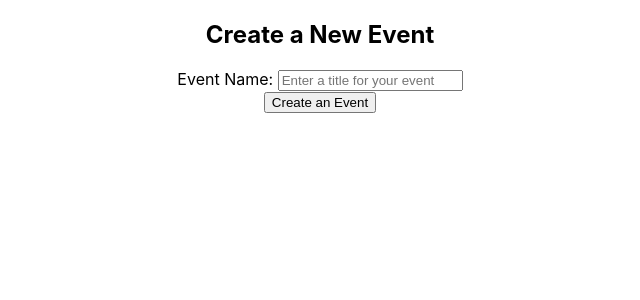
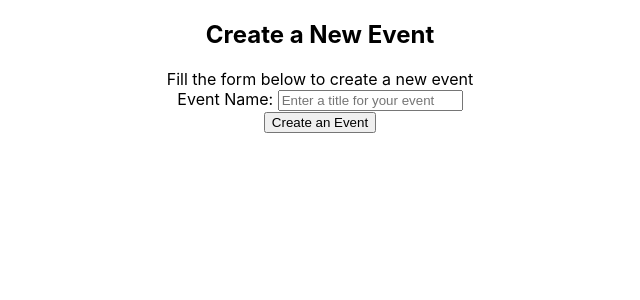
Before and after one commit to stacktracehq/event-reg-mini-project, a React (Create React App) app in the folder frontend/: page / in a window 1280 px wide. Shown: the top 300 px of the page, without its empty margins (320-960 px from the left). Built offline with nearby package versions, Linux system fonts and the light colour scheme.

Commit message:
Form captures event name value
Form shows the event name and outputs the value to the console

```diff
--- a/frontend/src/components/Form/Form.tsx
+++ b/frontend/src/components/Form/Form.tsx
@@ -4,22 +4,63 @@ export interface Values {
     event_name: string;
 }
 
-export class Form extends React.Component {
+export interface FormState {
+    [key: string]: any;
+    values: Values[];
+    submitSuccess: boolean;
+}
+
+export class Form extends React.Component<{}, FormState> {
     constructor(props: any) {
         super(props);
         this.state = {
-            event_name: ""
+            event_name: "",
+            values: [],
+            submitSuccess: false,
         }
     }
 
+    private processFormSubmission = (e: React.FormEvent<HTMLFormElement>): void => {
+        e.preventDefault();
+        const formData = {
+            event_name: this.state.event_name,
+        }
+        this.setState({ submitSuccess: true, values: [...this.state.values, formData]});
+        console.log("Event Name: " + this.state.event_name);
+    }
+
+    private handleInputChanges = (e: React.FormEvent<HTMLInputElement>) => {
+        e.preventDefault();
+        this.setState({
+            [e.currentTarget.name]: e.currentTarget.value,
+        })
+    }
+
     public render() {
+        const { submitSuccess} = this.state;
         return (
             <div>
                 <h2>Create a New Event</h2>
-                <form>
+                {!submitSuccess && (
+                      <div className="alert alert-info" role="alert">
+                          Fill the form below to create a new event
+                  </div>
+                  )}
+                  {submitSuccess && (
+                      <div className="alert alert-info" role="alert">
+                          The form was successfully submitted!
+                          </div>
+                  )}
+                <form onSubmit={this.processFormSubmission} noValidate={true}>
                     <div>
                         <label htmlFor="event_name">Event Name: </label>
-                        <input type="text" id="event_name" name="event_name" placeholder="Enter a title for your event" />
+                        <input
+                            type="text"
+                            id="event_name"
+                            onChange={(e) => this.handleInputChanges(e)}
+                            name="event_name"
+                            placeholder="Enter a title for your event"
+                        />
                     </div>
                     <div>
                         <button type="submit">
```
